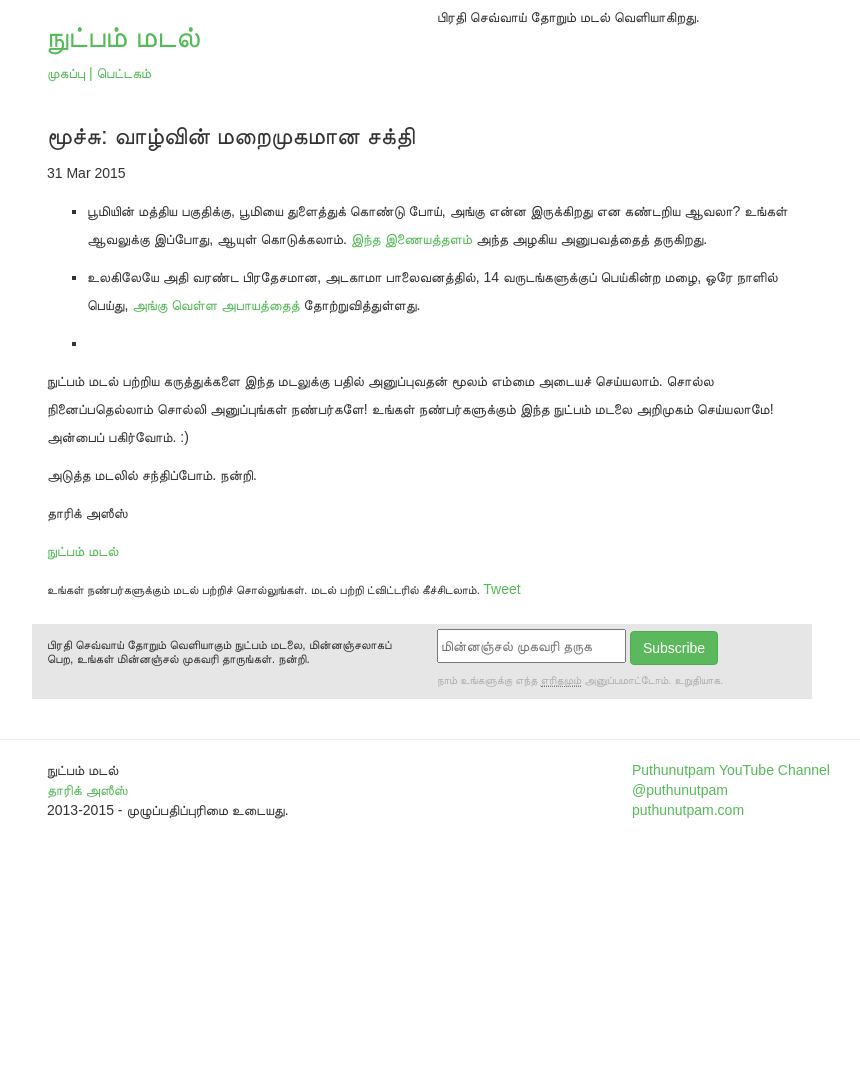
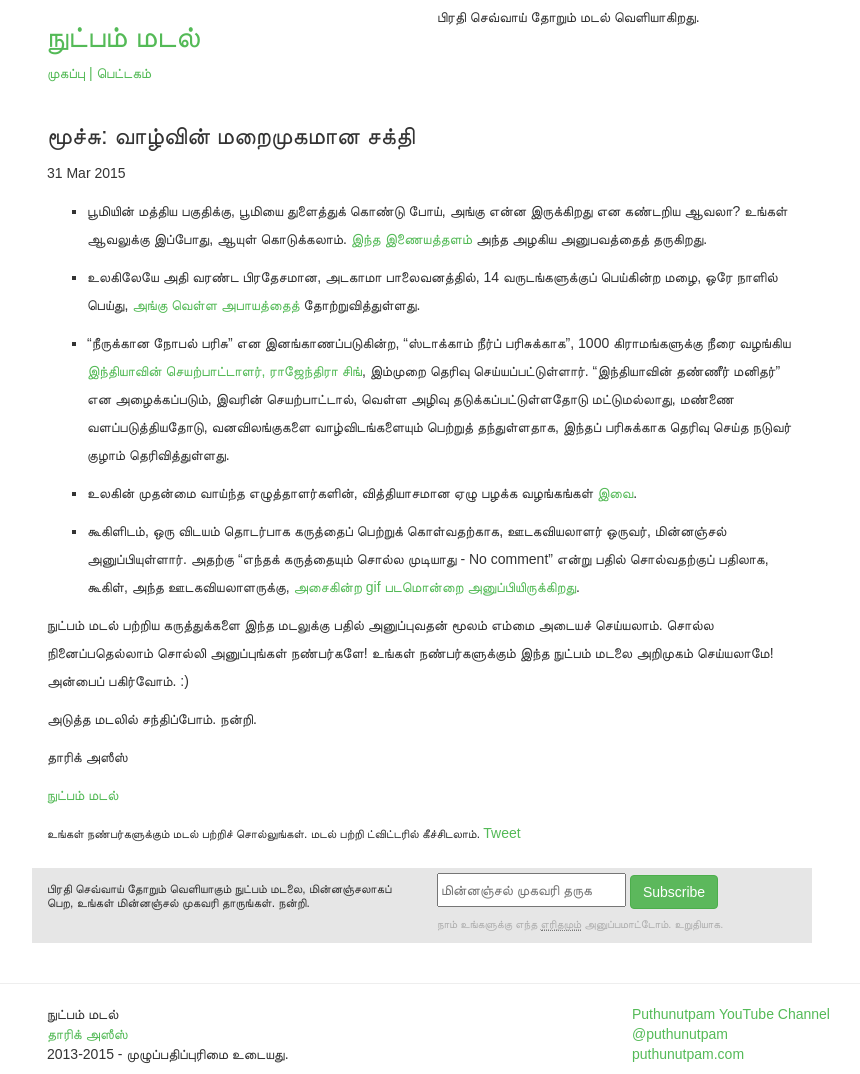
Before and after one commit to nutpam/nutpam-madal, a Jekyll site: the page built from _posts/2015-03-31-issue-28.md, in a window 1280 px wide. Shown: the whole page, without its empty margins (218-1078 px from the left). Built offline with Jekyll 4.4.1, drawn with Linux system fonts in a browser that asks for light colours; nearby versions of some CDN libraries; some web fonts are replaced; comment, search, counter and statistics services are not loaded; before the commit the page ends 900 px from its top, so only the background shows below that.

Commit message:
update 28

```diff
--- a/_posts/2015-03-31-issue-28.md
+++ b/_posts/2015-03-31-issue-28.md
@@ -10,7 +10,11 @@ issue: மடல் 28
 
 - உலகிலேயே அதி வரண்ட பிரதேசமான, அடகாமா பாலைவனத்தில், 14 வருடங்களுக்குப் பெய்கின்ற மழை, ஒரே நாளில் பெய்து, [அங்கு வெள்ள அபாயத்தைத்](http://www.washingtonpost.com/blogs/capital-weather-gang/wp/2015/03/27/14-years-worth-of-rain-in-one-day-triggers-deadly-flooding-in-driest-place-on-earth/) தோற்றுவித்துள்ளது.
 
--
+- "நீருக்கான நோபல் பரிசு" என இனங்காணப்படுகின்ற, "ஸ்டாக்காம் நீர்ப் பரிசுக்காக", 1000 கிராமங்களுக்கு நீரை வழங்கிய [இந்தியாவின் செயற்பாட்டாளர், ராஜேந்திரா சிங்](http://www.bbc.com/news/science-environment-32002306), இம்முறை தெரிவு செய்யப்பட்டுள்ளார். "இந்தியாவின் தண்ணீர் மனிதர்" என அழைக்கப்படும், இவரின் செயற்பாட்டால், வெள்ள அழிவு தடுக்கப்பட்டுள்ளதோடு மட்டுமல்லாது, மண்ணை வளப்படுத்தியதோடு, வனவிலங்குகளை வாழ்விடங்களையும் பெற்றுத் தந்துள்ளதாக, இந்தப் பரிசுக்காக தெரிவு செய்த நடுவர் குழாம் தெரிவித்துள்ளது.
+
+- உலகின் முதன்மை வாய்ந்த எழுத்தாளர்களின், வித்தியாசமான ஏழு பழக்க வழங்கங்கள் [இவை](http://www.clickhole.com/article/7-strange-habits-great-writers-2140?utm_campaign=default&utm_medium=ShareTools&utm_source=twitter).
+
+- கூகிளிடம், ஒரு விடயம் தொடர்பாக கருத்தைப் பெற்றுக் கொள்வதற்காக, ஊடகவியலாளர் ஒருவர், மின்னஞ்சல் அனுப்பியுள்ளார். அதற்கு "எந்தக் கருத்தையும் சொல்ல முடியாது - No comment" என்று பதில் சொல்வதற்குப் பதிலாக, கூகிள், அந்த ஊடகவியலாளருக்கு, [அசைகின்ற gif படமொன்றை அனுப்பியிருக்கிறது](http://www.wired.com/2015/03/google-sends-reporter-gif-instead-no-comment/).
 
 
 நுட்பம் மடல் பற்றிய கருத்துக்களை இந்த மடலுக்கு பதில் அனுப்புவதன் மூலம் எம்மை அடையச் செய்யலாம். சொல்ல நினைப்பதெல்லாம் சொல்லி அனுப்புங்கள் நண்பர்களே! உங்கள் நண்பர்களுக்கும் இந்த நுட்பம் மடலை அறிமுகம் செய்யலாமே! அன்பைப் பகிர்வோம். :)
```
